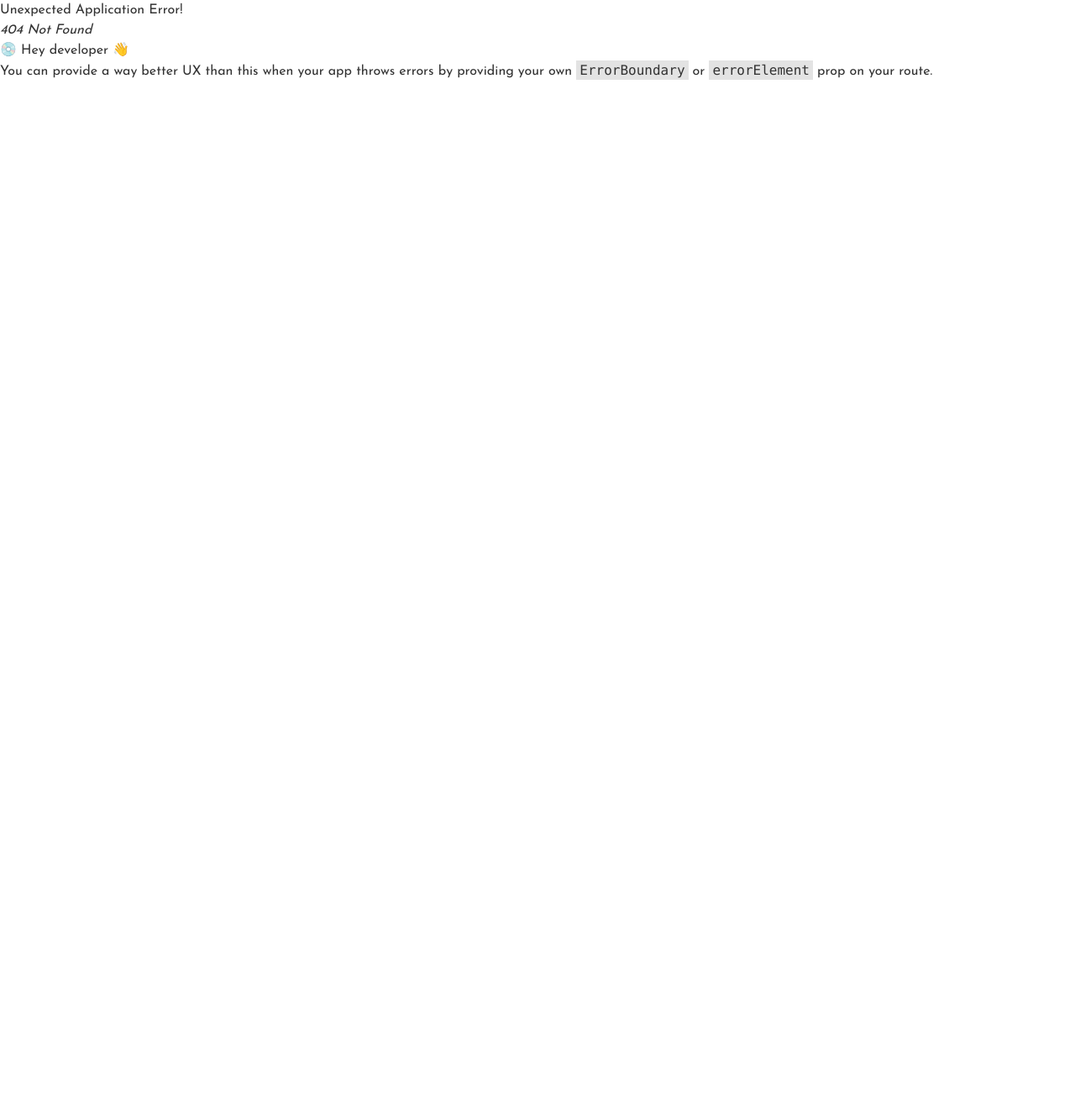
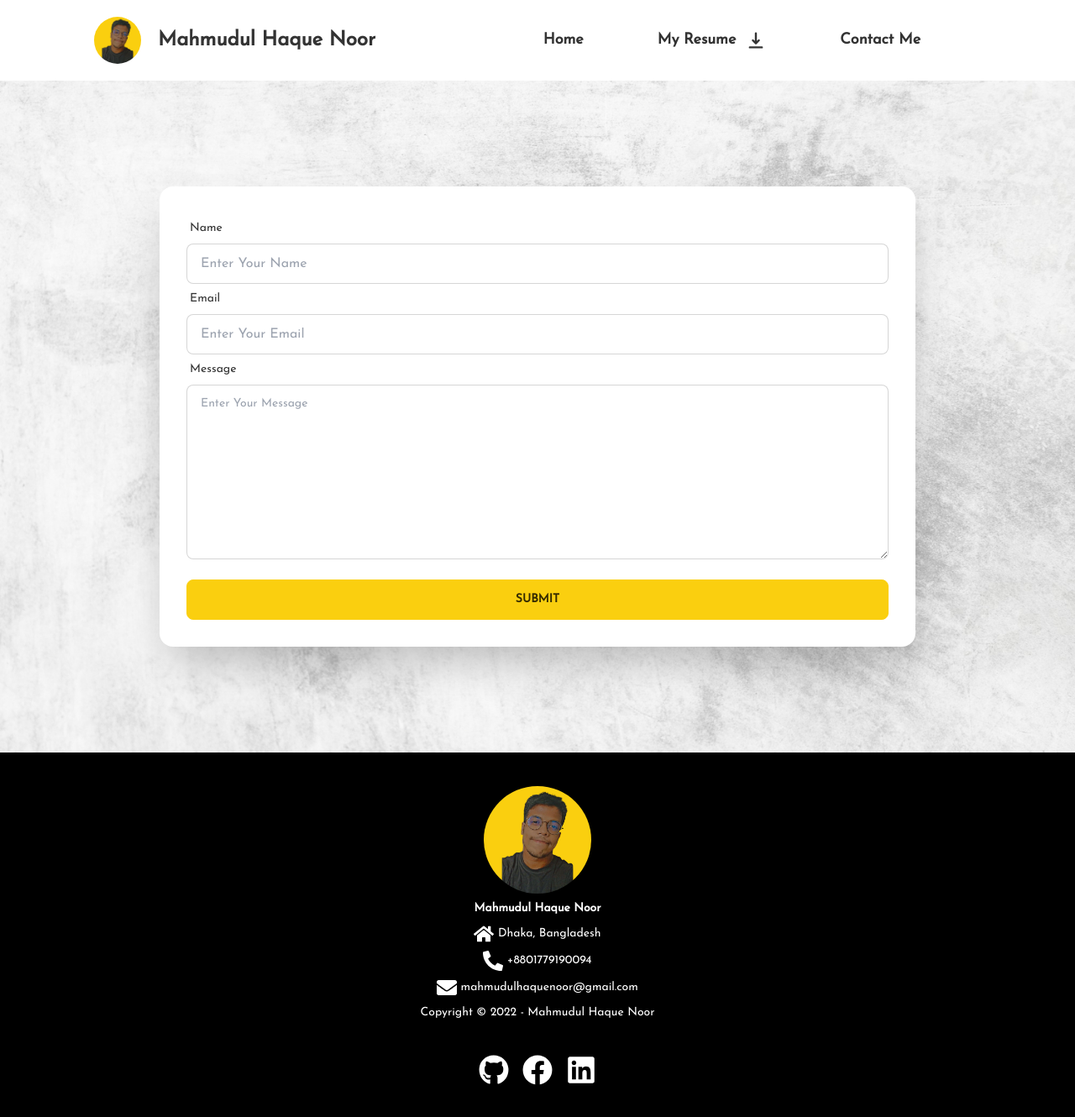
Before and after one commit to miavai649/noor-portfolio, a React (Create React App) app: page /contact in a window 1280 px wide. Before the commit this address had no page. Shown: the whole page at 84% size. Before the commit the page ends 800 px from the top, so only its background shows below. Built offline with nearby package versions, Linux system fonts and the light colour scheme.

Commit message:
second commit

```diff
--- a/package.json
+++ b/package.json
@@ -3,6 +3,7 @@
   "version": "0.1.0",
   "private": true,
   "dependencies": {
+    "@emailjs/browser": "^3.10.0",
     "@testing-library/jest-dom": "^5.16.5",
     "@testing-library/react": "^13.4.0",
     "@testing-library/user-event": "^13.5.0",
@@ -10,6 +11,7 @@
     "firebase": "^9.15.0",
     "react": "^18.2.0",
     "react-dom": "^18.2.0",
+    "react-hot-toast": "^2.4.0",
     "react-icons": "^4.7.1",
     "react-router-dom": "^6.4.5",
     "react-scripts": "5.0.1",
--- a/src/App.js
+++ b/src/App.js
@@ -1,3 +1,4 @@
+import { Toaster } from 'react-hot-toast';
 import { RouterProvider } from 'react-router-dom';
 import './App.css';
 import { router } from './Routes/Route/Router';
@@ -6,6 +7,7 @@ function App() {
   return (
     <div className="font">
       <RouterProvider router={router}></RouterProvider>
+      <Toaster position="top-center" reverseOrder={true} />
     </div>
   );
 }
--- /dev/null
+++ b/src/Pages/Contact/Contact.js
@@ -0,0 +1,72 @@
+import emailjs from '@emailjs/browser';
+import React, { useRef } from 'react';
+import { toast } from 'react-hot-toast';
+import contactBanner from '../../assets/images/contact-banner.jpg';
+
+
+const Contact = () => {
+
+    const form = useRef();
+
+  const sendEmail = (e) => {
+    e.preventDefault();
+
+    emailjs.sendForm('service_vgnpacn', 'template_21h6qoc', form.current, 'Yg0HVONj1s44cR90M')
+      .then((result) => {
+          toast.success('Mail Sent Successfully')
+      }, (error) => {
+          toast.error(error.message)
+      });
+      e.target.reset()
+  };
+
+  return (
+      <div>
+          <div className="hero min-h-screen bg-base-200" style={{ backgroundImage: `url(${contactBanner})` }}>
+      <div className="card w-[900px] shadow-2xl bg-base-100">
+        <div className="card-body">
+          <form ref={form} onSubmit={sendEmail}>
+          <div className="form-control">
+            <label className="label">
+              <span className="label-text">Name</span>
+            </label>
+            <input
+              type="text"
+              placeholder="Enter Your Name"
+              name='client-name'
+              className="input input-bordered"
+            />
+          </div>
+          <div className="form-control">
+            <label className="label">
+              <span className="label-text">Email</span>
+            </label>
+            <input
+              type="email"
+              placeholder="Enter Your Email"
+              className="input input-bordered"
+              name='email'
+            />
+          </div>
+          <div className="form-control">
+            <label className="label">
+              <span className="label-text">Message</span>
+            </label>
+            <textarea
+              className="textarea textarea-bordered h-52"
+              placeholder="Enter Your Message"
+              name='message'
+            ></textarea>
+          </div>
+          <div className="form-control mt-6">
+            <button className="btn btn-primary">Submit</button>
+          </div>
+          </form>
+        </div>
+      </div>
+    </div>
+    </div>
+  );
+};
+
+export default Contact;
--- a/src/Pages/Home/Banner/Banner.js
+++ b/src/Pages/Home/Banner/Banner.js
@@ -7,8 +7,8 @@ const Banner = () => {
   <div className="hero-overlay bg-opacity-60"></div>
   <div className="hero-content text-center text-neutral-content">
     <div className="max-w-md">
-      <h1 className="mb-5 text-5xl text-white font-bold">Welcome to <span className='text-primary'>Fantastic Furniture</span></h1>
-      <p className="mb-5 text-lg text-white">Our Fantastic Furniture website for those people who wants to buy or sell their well home furnishings products and discover the most stylish, contemporary and chic furniture with a low price.</p>
+      <h1 className="mb-5 text-5xl text-secondary font-bold">HEY, I'M Mahmudul Haque Noor</h1>
+      <p className="mb-5 text-lg text-secondary">Our Fantastic Furniture website for those people who wants to buy or sell their well home furnishings products and discover the most stylish, contemporary and chic furniture with a low price.</p>
     </div>
   </div>
 </div>
--- a/src/Routes/Route/Router.js
+++ b/src/Routes/Route/Router.js
@@ -1,5 +1,6 @@
 import { createBrowserRouter } from "react-router-dom";
 import Main from "../../layout/Main";
+import Contact from "../../Pages/Contact/Contact";
 import Home from "../../Pages/Home/Home/Home";
 
 export const router = createBrowserRouter([
@@ -10,6 +11,10 @@ export const router = createBrowserRouter([
             {
                 path: '/',
                 element: <Home></Home>
+            },
+            {
+                path: '/contact',
+                element: <Contact></Contact>
             }
         ]
     }
--- a/src/Shared/Footer/Footer.js
+++ b/src/Shared/Footer/Footer.js
@@ -1,10 +1,28 @@
 import React from 'react';
+import { FaEnvelope, FaFacebook, FaGithub, FaHome, FaLinkedin, FaPhoneAlt } from "react-icons/fa";
+import img from '../../assets/images/noor.png';
 
 const Footer = () => {
     return (
-        <div>
-            <h1>this is footer</h1>
-        </div>
+        <footer className="footer footer-center p-10 bg-black text-white">
+  <div>
+    <img className='w-32 rounded-full' src={img} alt="" />
+    <p className="font-bold">
+      Mahmudul Haque Noor
+    </p>
+    <p><FaHome className='inline text-2xl'></FaHome> Dhaka, Bangladesh</p>
+    <p><FaPhoneAlt className='inline text-2xl'></FaPhoneAlt>  +8801779190094</p>
+    <p><FaEnvelope className='inline text-2xl'></FaEnvelope>  mahmudulhaquenoor@gmail.com</p>
+    <p>Copyright © 2022 - Mahmudul Haque Noor</p>
+  </div>
+  <div>
+    <div className="grid grid-flow-col gap-4 text-4xl">
+      <a target='_blank' href="https://github.com/miavai649" rel="noreferrer" ><FaGithub></FaGithub></a>
+      <a target="_blank" href='https://www.facebook.com/mahmudulhaque.noor.1/' rel="noreferrer"><FaFacebook></FaFacebook></a>
+      <a target='_blank' href='https://www.linkedin.com/in/noor2001/' rel="noreferrer"><FaLinkedin></FaLinkedin></a>
+    </div>
+  </div>
+</footer>
     );
 };
 
--- a/src/Shared/Navbar/Navbar.js
+++ b/src/Shared/Navbar/Navbar.js
@@ -11,7 +11,7 @@ const Navbar = () => {
             <Link className='mr-14' to="/">Home</Link>
           </li>
           <li>
-            <Link className='mr-14'>My Resume <HiDownload className='text-2xl'></HiDownload></Link>
+            <a className='mr-14' href="https://drive.google.com/u/0/uc?id=1uQ0w3Vh0bOd-5OTb2nOyjSC7TtNB1jIl&export=download">My Resume <HiDownload className='text-2xl'></HiDownload></a>
           </li>
           <li>
             <Link className='mr-14' to="/contact">Contact Me</Link>
```
Also changed, not shown: src/assets/images/contact-banner.jpg (added), 1 other file (tests, documents, lock files or other folders).
